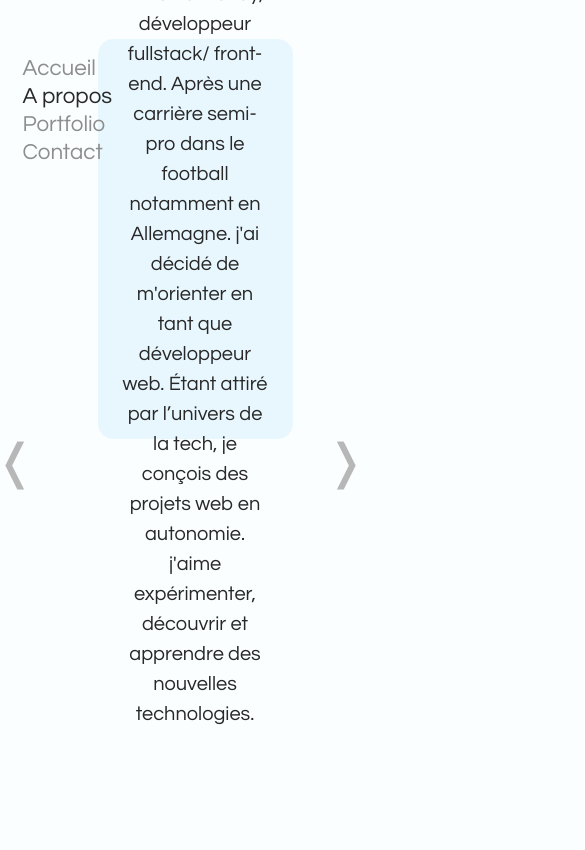
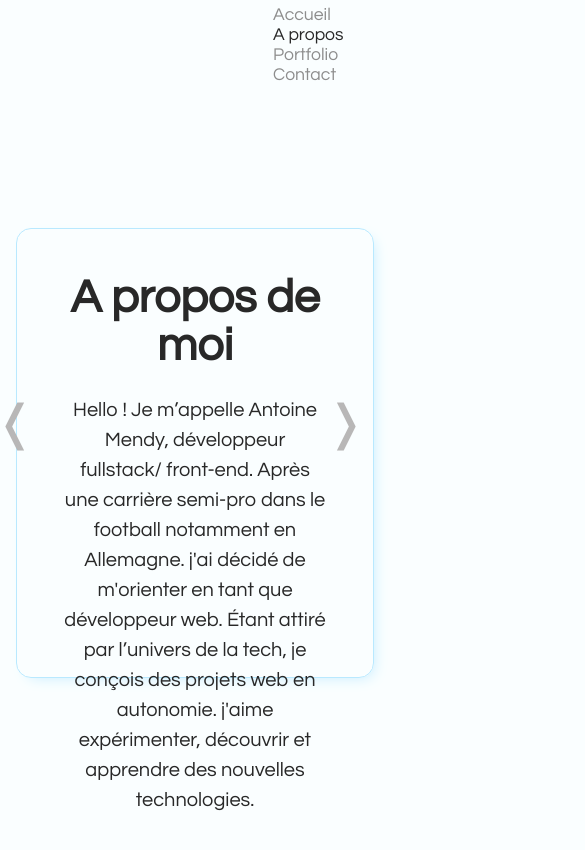
Before and after one commit to tonysnickers/portfolio, a React (Create React App) app: page /a-propos in a window 390 px wide. Shown: the top 850 px of the page, 585 px wide, since content can reach past the window. Built offline with nearby package versions, Linux system fonts and the light colour scheme.

Commit message:
a propos text positionned

```diff
--- a/src/components/DynamicText.js
+++ b/src/components/DynamicText.js
@@ -3,7 +3,7 @@ import React, { useEffect } from 'react'
 const DynamicText = () => {
   useEffect(() => {
     const target = document.getElementById('text-target')
-    let array = ['Front-end']
+    let array = ['Front-end', 'Fullstack']
     let wordIndex = 0
     let letterIndex = 0
 
--- a/src/pages/Apropos.js
+++ b/src/pages/Apropos.js
@@ -50,7 +50,7 @@ const Apropos = () => {
   }
 
   return (
-    <div>
+    <div className='project'>
       <Navigation />
 
       <motion.div
@@ -81,12 +81,12 @@ const Apropos = () => {
           transition={{ duration: 1.2 }}
           className="img-content"
         ></motion.div>
+      </motion.div>
+      <Buttons left={'/'} right={'/project-1'} />
         <span
           className="random-circle"
           style={{ left, top, tranform: size }}
         ></span>
-      </motion.div>
-      <Buttons left={'/'} right={'/project-1'} />
     </div>
   )
 }
--- a/src/pages/Home.js
+++ b/src/pages/Home.js
@@ -24,7 +24,7 @@ const Home = () => {
                 bottom: 250,
               }}
             >
-              Tony Mendy
+              Antoine Mendy
             </motion.h1>
             <motion.h2
               drag
--- a/src/style/pages/_project.scss
+++ b/src/style/pages/_project.scss
@@ -2,6 +2,7 @@
   position: absolute;
   height: 100vh;
   width: 100vw;
+
 
   &:after {
     content: "";
--- a/src/style/pages/about.scss
+++ b/src/style/pages/about.scss
@@ -1,36 +1,75 @@
 .a-propos {
   text-align: center;
-  margin: 10% auto;
-  width: 50%;
-  border: 1px solid #E8F7FE;
-  padding: 35px ;
+  margin-left: 100%;
+  // width: 50%;
+  position: relative;
+  top: 90px;
+  border: 1px solid #b9e9ff;
+  padding: 35px;
   border-radius: 15px;
   justify-content: center;
   align-items: center;
+  text-align: center;
   display: flex;
-  height: 400px;
-  background-color: #E8F7FE;
-  transition: .5s;
+  // height: 400px;
+  // background-color: #E8F7FE;
+  transition: 0.5s;
+  width: 100%;
+  -webkit-box-shadow: 5px 5px 15px -7px #b9e9ff;
+  box-shadow: 5px 5px 15px -7px #b9e9ff;
+  display: grid;
+  grid-template-columns: 1fr;
 
-
-  .about-card{
+  .about-card {
     text-align: center;
     justify-content: center;
     padding: 10px;
 
-    h1{
+    h1 {
       font-weight: bold;
       font-size: 2.9rem;
       margin-bottom: 25px;
     }
-    p{
+    p {
       font-size: 20px;
       line-height: 30px;
     }
   }
 
-  &:hover{
-    background-color: #b9e9ff;
-    transition: .5s;
+  // &:hover {
+  //   background-color: #b9e9ff;
+  //   transition: 0.5s;
+  // }
+}
+
+@media  (min-width: 300px) and (max-width: 650px){
+  .a-propos{
+    display: grid;
+    height: 450px;
+    margin: 10px auto;
+    font: 15px;
   }
+// }
+// @media screen and (min-width: 700px){
+//   .a-propos{
+//     width: 100%;
+//     margin-left: 100%;
+
+//   }
+//   .about-card {
+//     text-align: center;
+//     justify-content: center;
+//     padding: 10px;
+
+//     h1 {
+//       font-weight: bold;
+//       font-size: 15px;
+//       margin-bottom: 25px;
+//     }
+//     p {
+//       font-size: 20px;
+//       line-height: 30px;
+//     }
+//   }
+
 }
```
